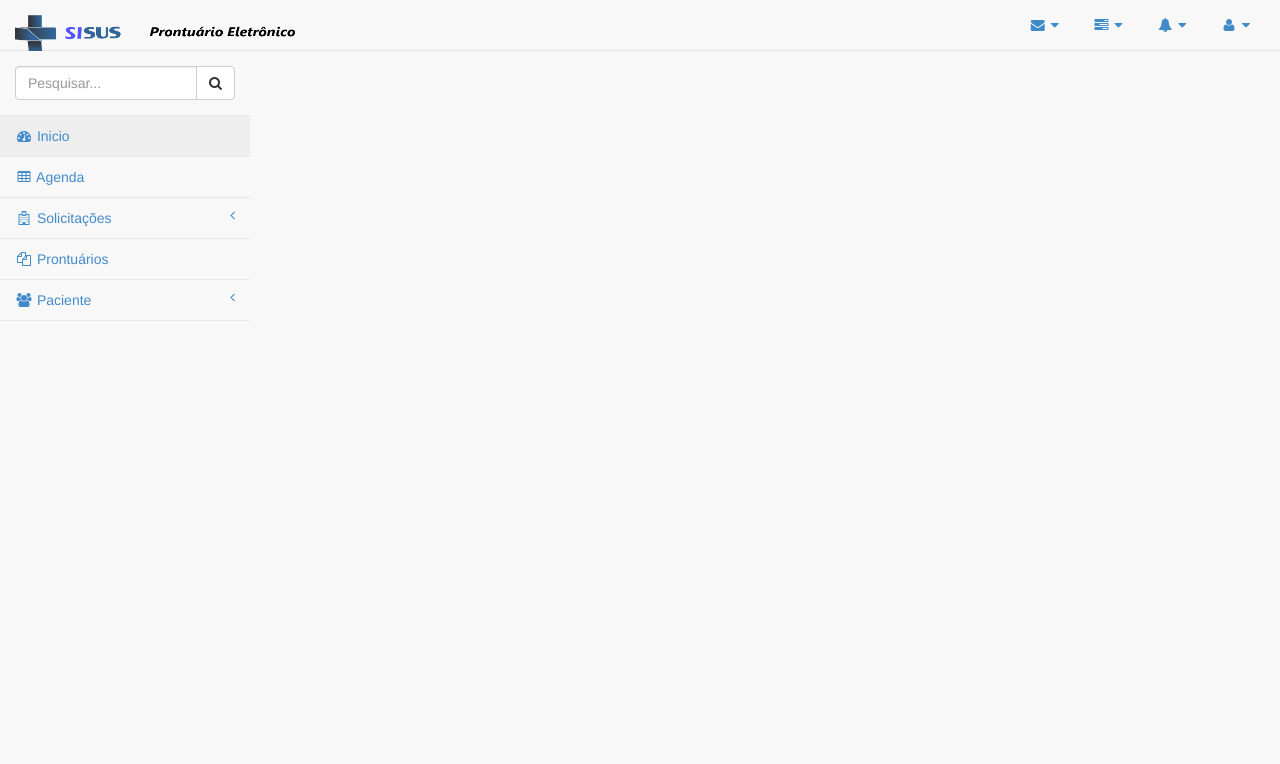
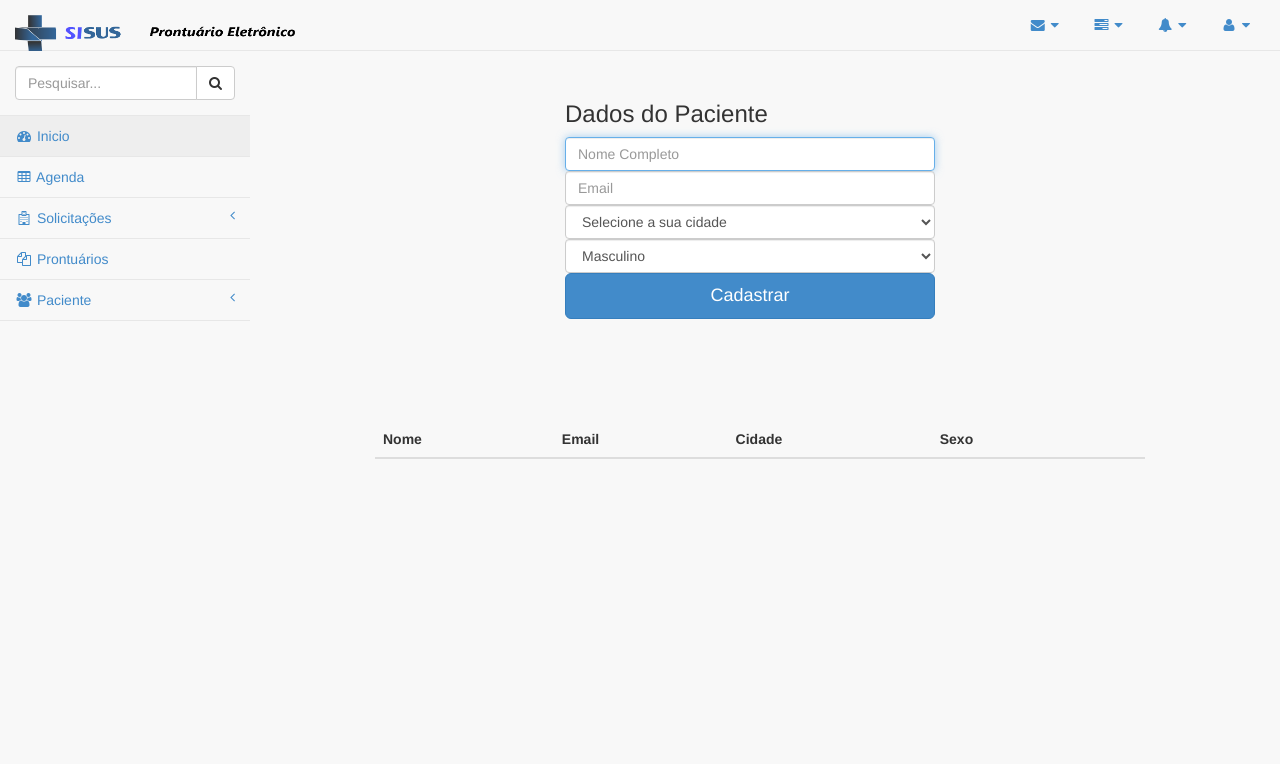
Before and after one commit to GabrielSousa/kronos-sniper-repo, a plain HTML site: page cadastrar.html in a window 1280 px wide. Drawn offline with Linux system fonts and the light colour scheme.

Commit message:
Finalizando

```diff
--- a/cadastrar.html
+++ b/cadastrar.html
@@ -28,6 +28,31 @@
 <!-- Custom Fonts -->
 <link href="font-awesome-4.1.0/css/font-awesome.min.css"
 	rel="stylesheet" type="text/css">
+
+<!-- Lista JS -->
+    <script src="js/lista.js"></script>
+
+    <script>
+        function loop(){
+            var table = $('#values')[0];
+            for(i=0;i<10;i++){
+                addRow(table, 'Gabriel', 'email'+i+'@emailJS.com', 'White Duck', 'M');
+            }
+        }
+
+        function mostrarFormulario(){
+            $('#lista').hide().delay(1000).fadeOut(2200);
+            $('#divFormulario').fadeIn();
+        }
+
+        function inserirLinha(){
+            addRow($('#values')[0], $('#nome').val(), $('#email').val(), $('#cidade').val(), $('#sexo').val());
+            $('#formFormulario')[0].reset();
+            $('#divFormulario').hide().delay(1000).fadeOut(2200);
+            $('#lista').fadeIn(1000);
+            console.log('SS');
+        }
+    </script>
 </head>
 
 <body>
@@ -202,6 +227,44 @@
 		</nav>
 
 
+        <div class="container" id="divFormulario" style="position: absolute; margin-left:550px; margin-top:30px; margin-bottom:100px; width:400px;  height:340px;z-index:1">
+			<form class="form-signin" role="form" id="formFormulario">
+				</centring> <h3 class="form-signin-heading">Dados do Paciente</h2>
+				<input type="text" class="form-control" placeholder="Nome Completo" required autofocus id="nome">
+				<input type="email" class="form-control" placeholder="Email" required id="email">
+				<select class="form-control" required id="cidade">
+					<option value="">Selecione a sua cidade</option>
+					<option>Pato Branco</option>
+					<option>Francisco Beltrão</option>
+				</select>
+				<select class="form-control" required id="sexo">
+					<option>Masculino</option>
+					<option>Feminino</option>
+				</select>
+				<button class="btn btn-lg btn-primary btn-block" type="submit" onclick="inserirLinha()">Cadastrar</button>
+			</form>
+		</div>
+
+		<div class="container" id="lista" style="position: absolute; margin-left:360px; margin-top:370px; margin-bottom:100px; width:800px;  height:340px;">
+			<div class="table-responsive">
+				<table id="list" class="table table-striped">
+					<thead>
+						<tr>
+							<th>Nome</th>
+							<th>Email</th>
+							<th>Cidade</th>
+							<th>Sexo</th>
+							<th></th>
+						</tr>
+					</thead>
+					<tbody id="values">
+						<!-- Lista -->
+					</tbody>
+				</table>
+			</div>
+		</div>
+
+
 
 		<!-- AKKKKIIIIIII -->
 
```
Also changed, not shown: login.html (+5 -5 lines).
